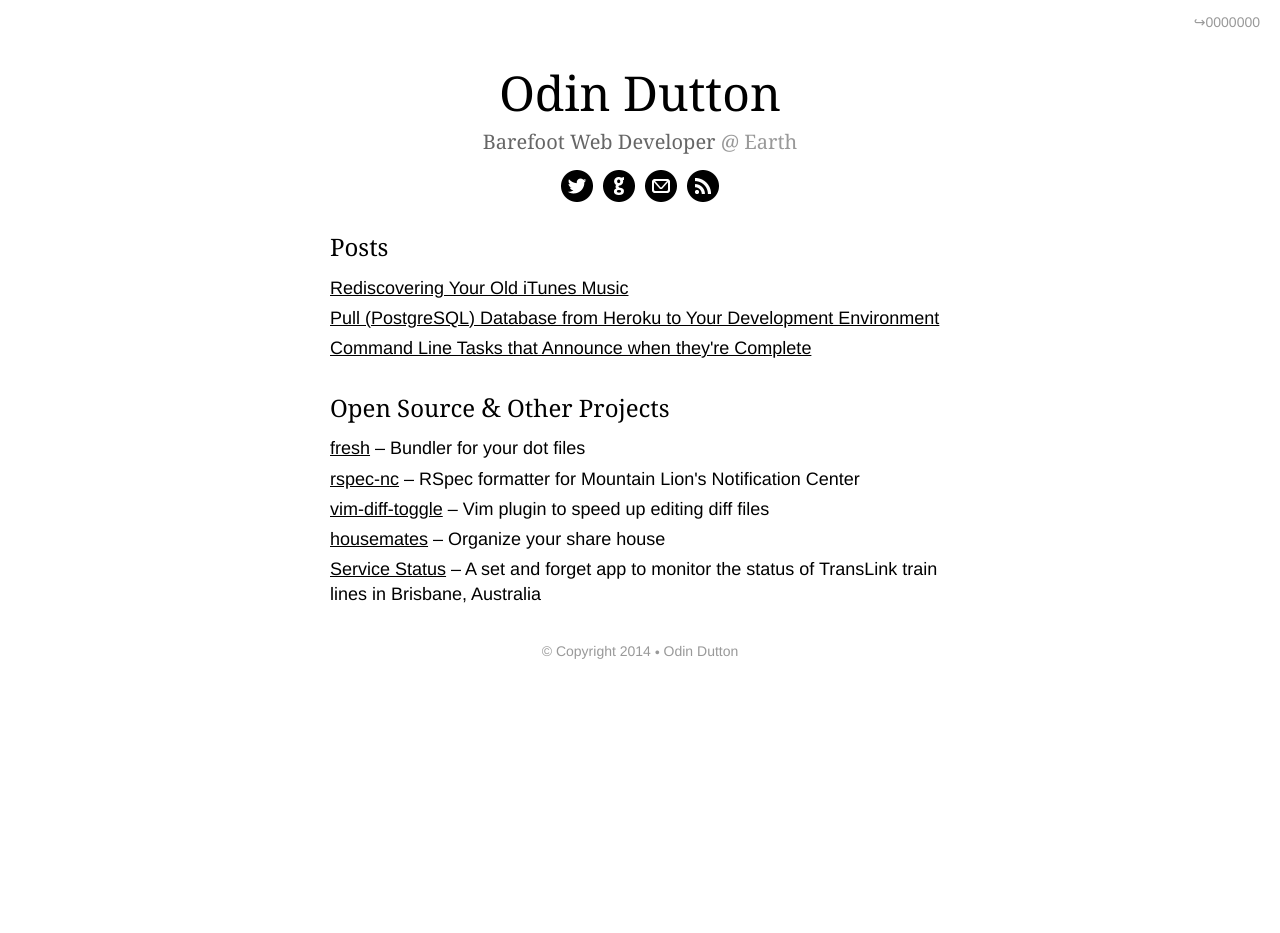
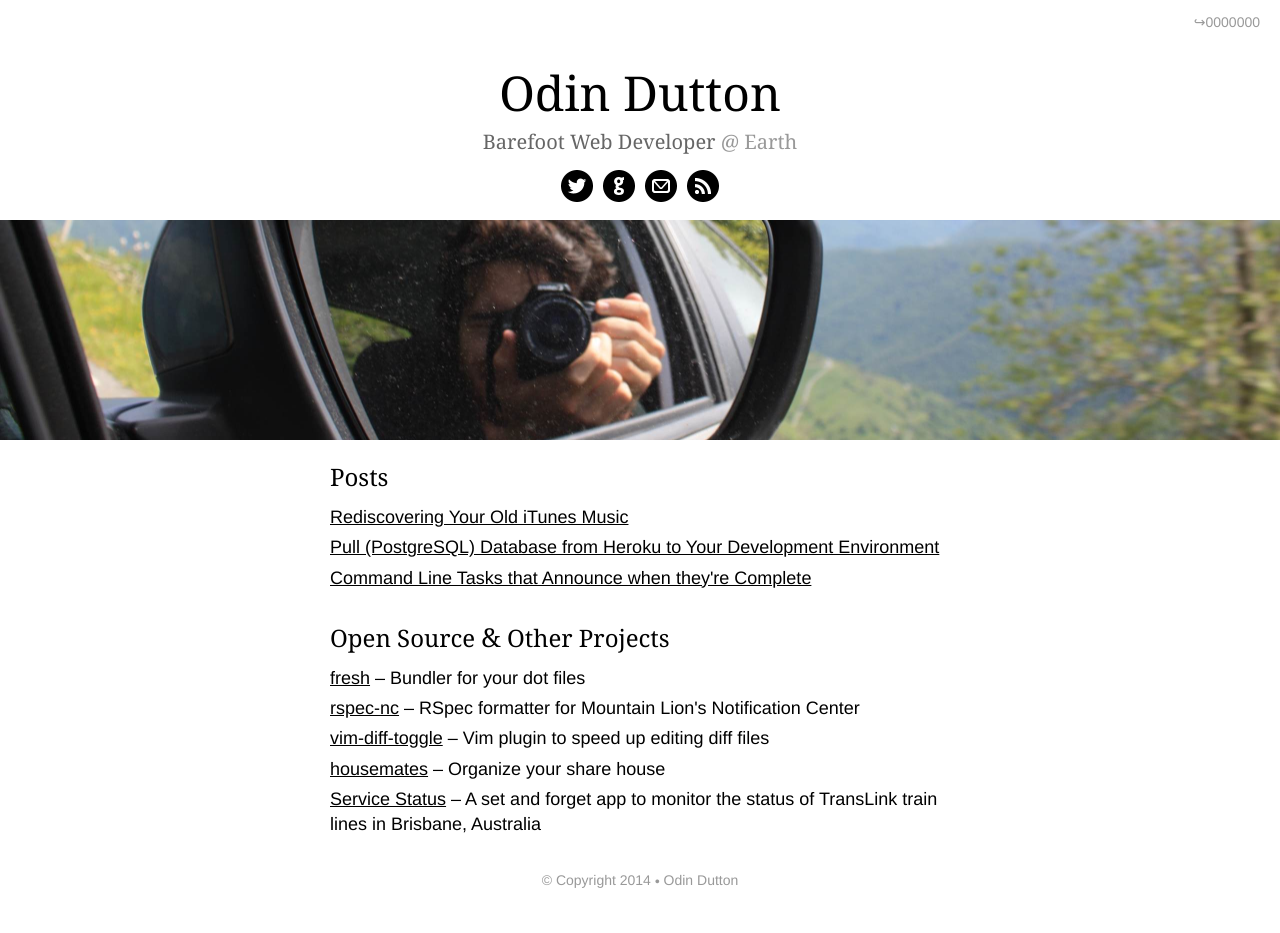
Before and after one commit to twe4ked/odindutton.com, a Jekyll site: the page built from index.html, in a window 1280 px wide. Built offline with Jekyll 4.4.1, drawn with Linux system fonts in a browser that asks for light colours; Markdown is read by kramdown in place of the engine named in the settings; comment, search, counter and statistics services are not loaded; before the commit the page ends 900 px from its top, so only the background shows below that.

Commit message:
Add fancy hiding cover image

```diff
--- a/_layouts/default.html
+++ b/_layouts/default.html
@@ -23,6 +23,8 @@
       </ul>
       <a href="https://github.com/twe4ked/odindutton.com/commit/{{ site.github.build_revision }}" class=ref>{{ site.github.build_revision | truncate: 7, '' }}</a>
     </header>
+    <div id=cover></div>
+    <section id=content>
       <section id=wrap>
         {{ content }}
       </section>
@@ -33,6 +35,7 @@
           Odin Dutton
         </small>
       </footer>
+    </section>
     <script type="text/javascript">
       var _gauges = _gauges || [];
       (function() {
--- a/assets/javascripts/application.js
+++ b/assets/javascripts/application.js
@@ -17,3 +17,12 @@ window.onload = function(event) {
   }
   request.send()
 }
+
+window.onscroll = function(event) {
+  if (window.cover_height == undefined) { window.cover_height = document.getElementById('cover').offsetHeight }
+  if (document.body.scrollTop <= window.cover_height) {
+    document.body.classList.remove('hide-cover')
+  } else {
+    document.body.classList.add('hide-cover')
+  }
+}
--- a/assets/stylesheets/style.css
+++ b/assets/stylesheets/style.css
@@ -61,6 +61,9 @@ body > header {
   text-align: center;
   padding: 80px 0 40px;
   margin-bottom: 20px;
+  position: fixed;
+  width: 100%;
+  height: 100px;
 }
 
 body > header a {
@@ -130,6 +133,25 @@ ul#social li a:active {
 
 ul#social li a:hover {
   background-position-y: -37px;
+}
+
+div#cover {
+  background: url('/assets/images/cover.jpg') no-repeat;
+  height: 220px;
+  top: 220px;
+  margin-bottom: 20px;
+  z-index: -1;
+  background-size: cover;
+  background-position: center 65%;
+  position:fixed;
+  width: 100%;
+}
+
+section#content {
+  position: relative;
+  top: 440px;
+  background: #fff;
+  padding: 20px 0;
 }
 
 section#wrap {
@@ -251,3 +273,16 @@ footer em {
   position: relative;
   top: 1px;
 }
+
+.hide-cover #cover {
+  display: none;
+}
+
+.hide-cover #content {
+  top: 200px;
+}
+
+.hide-cover > header {
+  position: relative;
+  top: 220px
+}
```
Also changed, not shown: assets/images/cover.jpg (added). Lines whose indentation alone changed are shown as unchanged.
